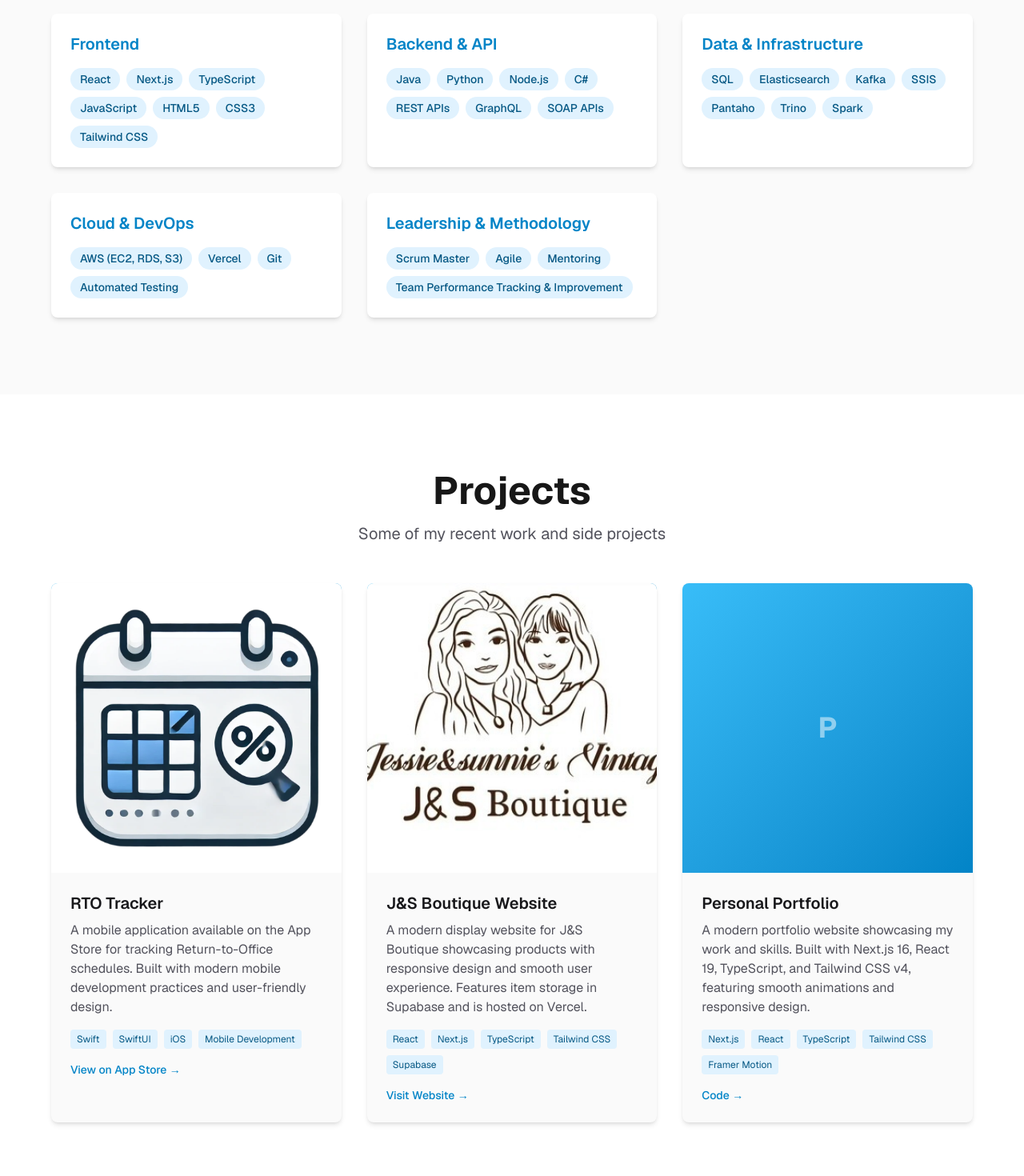
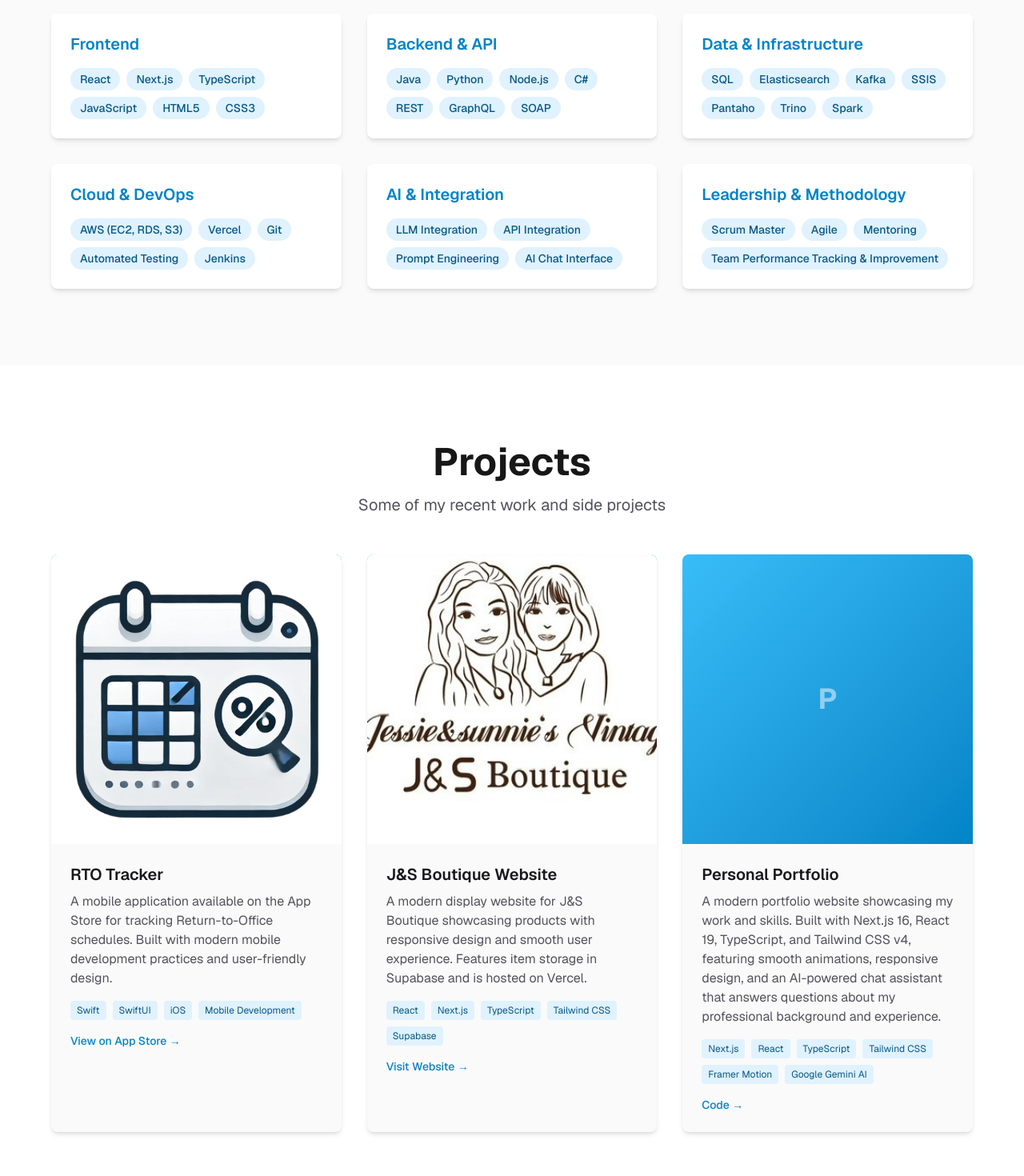
Before and after one commit to baojiajun824/personal-website, a Next.js app: page / in a window 1280 px wide. Shown: the part 3740-5210 px from the top of the page at 80% size. Built offline with nearby package versions, Linux system fonts and the light colour scheme.

Commit message:
Update text and README

```diff
--- a/content/projects.ts
+++ b/content/projects.ts
@@ -38,8 +38,8 @@ export const projects: Project[] = [
     id: 3,
     title: "Personal Portfolio",
     description:
-      "A modern portfolio website showcasing my work and skills. Built with Next.js 16, React 19, TypeScript, and Tailwind CSS v4, featuring smooth animations and responsive design.",
-    technologies: ["Next.js", "React", "TypeScript", "Tailwind CSS", "Framer Motion"],
+      "A modern portfolio website showcasing my work and skills. Built with Next.js 16, React 19, TypeScript, and Tailwind CSS v4, featuring smooth animations, responsive design, and an AI-powered chat assistant that answers questions about my professional background and experience.",
+    technologies: ["Next.js", "React", "TypeScript", "Tailwind CSS", "Framer Motion", "Google Gemini AI"],
     // No imageUrl - will display gradient background with "P" letter
     githubUrl: "https://github.com/baojiajun824",
     featured: false,
--- a/content/skills.ts
+++ b/content/skills.ts
@@ -13,7 +13,6 @@ export const skillCategories: SkillCategory[] = [
       "JavaScript",
       "HTML5",
       "CSS3",
-      "Tailwind CSS",
     ],
   },
   {
@@ -23,9 +22,9 @@ export const skillCategories: SkillCategory[] = [
       "Python",
       "Node.js",
       "C#",
-      "REST APIs",
+      "REST",
       "GraphQL",
-      "SOAP APIs",
+      "SOAP",
     ],
   },
   {
@@ -47,6 +46,16 @@ export const skillCategories: SkillCategory[] = [
       "Vercel",
       "Git",
       "Automated Testing",
+      "Jenkins",
+    ],
+  },
+  {
+    title: "AI & Integration",
+    skills: [
+      "LLM Integration",
+      "API Integration",
+      "Prompt Engineering",
+      "AI Chat Interface",
     ],
   },
   {
```
Also changed, not shown: 1 other file (tests, documents, lock files or other folders).
